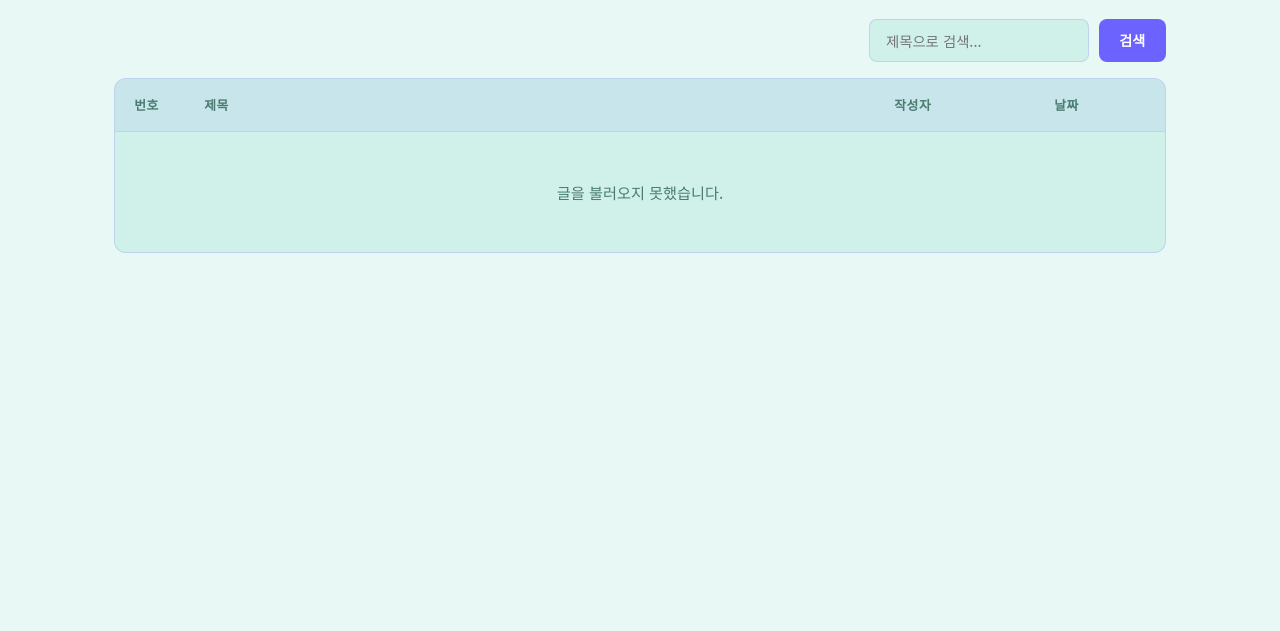
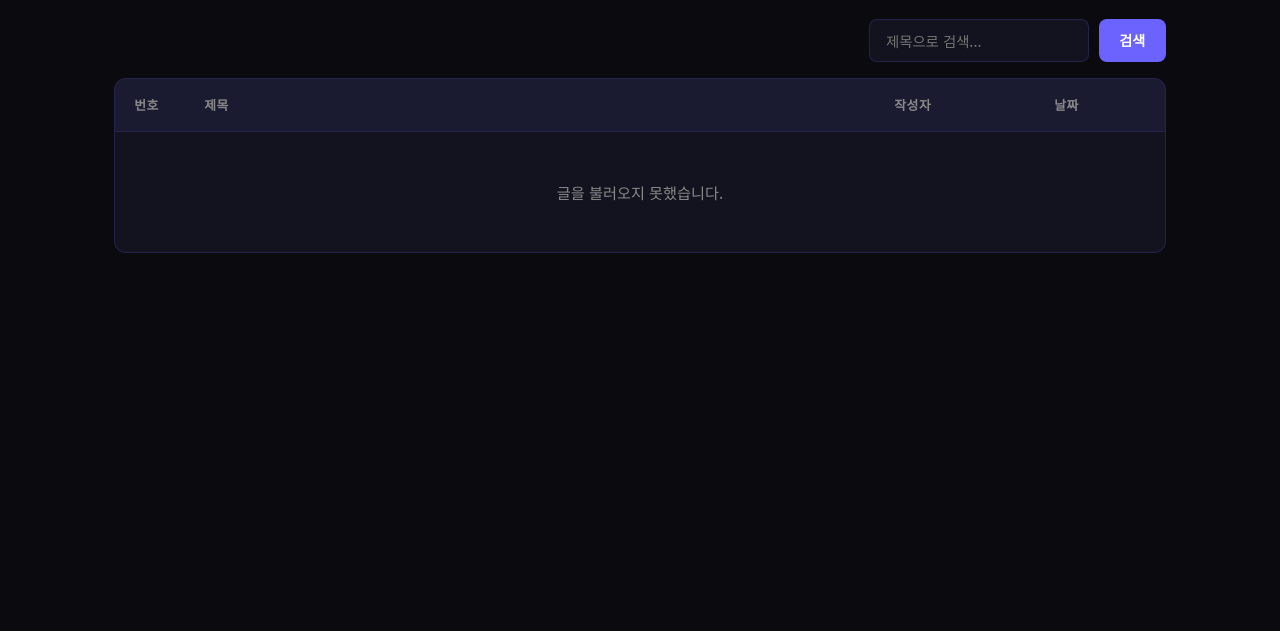
Before and after one commit to jubin4112-blip/vibeweb, a plain HTML site: page pages/free-board.html in a window 1280 px wide. Shown: the part 169-800 px from the top of the page. Drawn offline with nearby package versions, Linux system fonts and the light colour scheme; no server answers.

Commit message:
design: 목록으로 버튼 테두리 흰색, 글씨색 원복

```diff
--- a/css/style.css
+++ b/css/style.css
@@ -9,11 +9,11 @@
   --primary: #6C63FF;
   --primary-dark: #4B44CC;
   --accent: #00D4FF;
-  --bg: #e8f8f5;
-  --bg-card: #d0f0ea;
-  --bg-section: #daf4ee;
-  --text: #1a3c34;
-  --text-muted: #4a7c6f;
+  --bg: #0A0A0F;
+  --bg-card: #13131F;
+  --bg-section: #0F0F1A;
+  --text: #F0F0F0;
+  --text-muted: #888;
   --border: rgba(108, 99, 255, 0.2);
   --font: 'Noto Sans KR', sans-serif;
   --radius: 12px;
--- a/pages/free-board.html
+++ b/pages/free-board.html
@@ -102,7 +102,7 @@
             <button class="btn-edit" id="btn-edit">수정</button>
             <button class="btn-delete" id="btn-delete">삭제</button>
           </div>
-          <button id="btn-back" style="background:transparent;border:1px solid #000;color:var(--text);font-size:0.95rem;cursor:pointer;padding:0.4rem 1rem;border-radius:8px;margin-left:auto;">목록으로</button>
+          <button id="btn-back" style="background:transparent;border:1px solid #fff;color:var(--text);font-size:0.95rem;cursor:pointer;padding:0.4rem 1rem;border-radius:8px;margin-left:auto;">목록으로</button>
         </div>
 
         <div class="post-detail">
```
